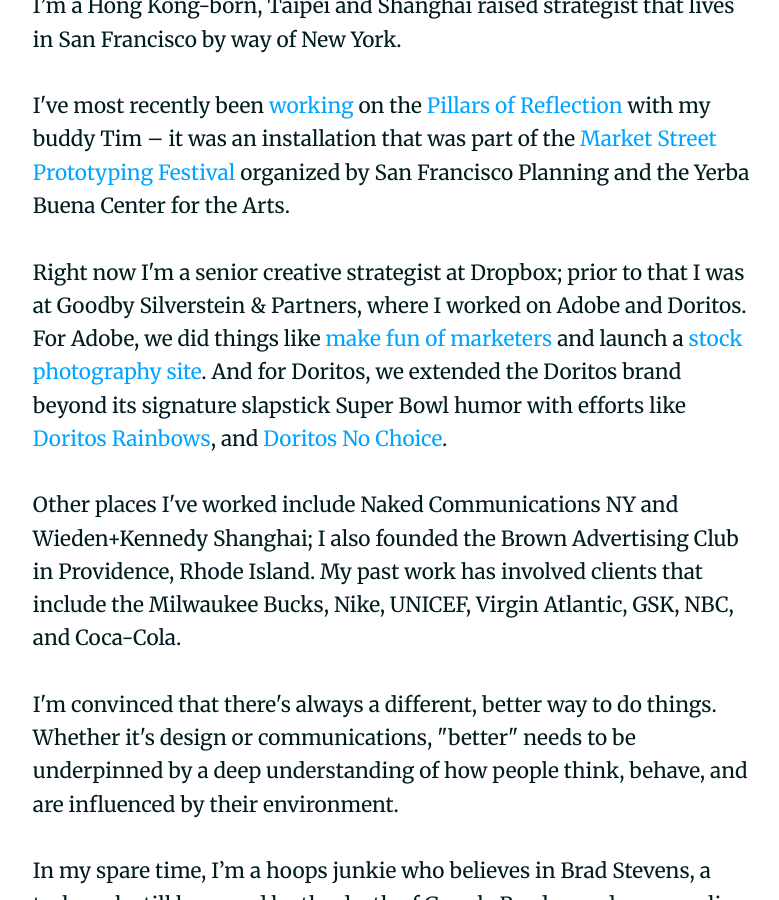
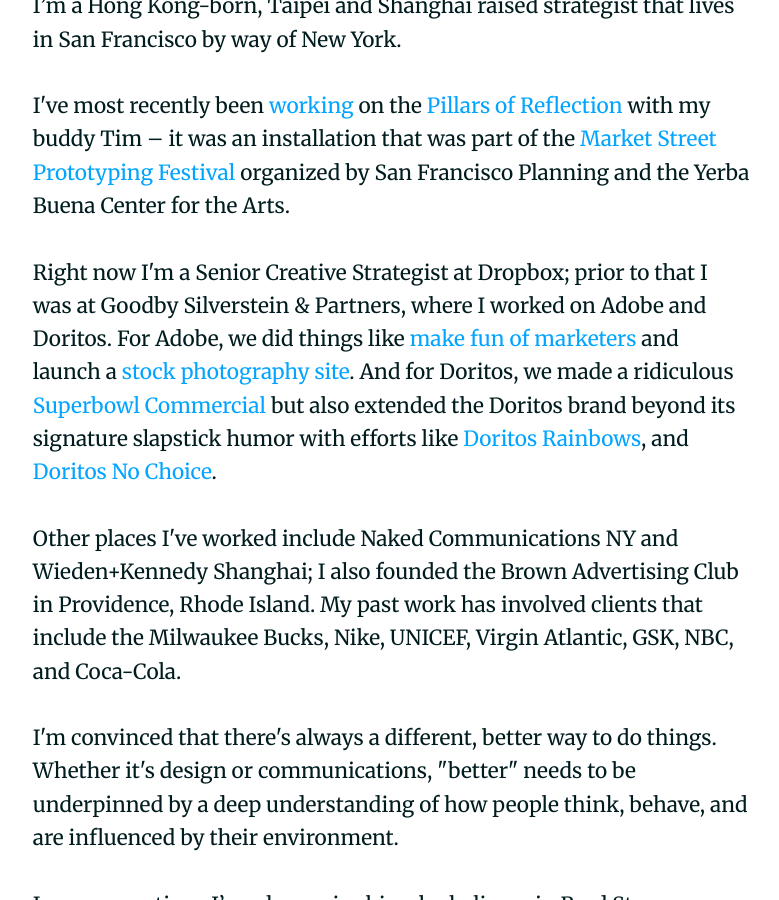
Before and after one commit to hbharding/etienne, a Jekyll site: the page built from index.html, in a window 1280 px wide and 900 px high, scrolled down 1076 px. Shown: the whole window, without its empty margins (248-1027 px from the left). Built offline with Jekyll 4.4.1, drawn with Linux system fonts in a browser that asks for light colours; nearby versions of some CDN libraries; Markdown is read by kramdown in place of the engine named in the settings.

Commit message:
Update index.html

```diff
--- a/index.html
+++ b/index.html
@@ -7,7 +7,7 @@
 
 <p>I've most recently been <a href="https://youtu.be/0G-pe01RCTk" target="_blank">working</a> on the <a href="http://marketstreetprototyping.org/2016-festival/projects/pillars-of-reflection/" target="_blank">Pillars of Reflection</a> with my buddy Tim – it was an installation that was part of the <a href="http://marketstreetprototyping.org/" target="_blank">Market Street Prototyping Festival</a> organized by San Francisco Planning and the Yerba Buena Center for the Arts.
 
-<p>Right now I'm a senior creative strategist at Dropbox; prior to that I was at Goodby Silverstein & Partners, where I worked on Adobe and Doritos.  For Adobe, we did things like <a href="https://www.youtube.com/watch?v=D6qtXK5PS38" target="_blank"> make<a href="https://www.youtube.com/watch?v=6yzbqbfh_hM" target="_blank"> fun</a> <a href="https://www.youtube.com/watch?v=_KOuliSqSJo&t=1s" target="_blank"> of</a> <a href="https://www.youtube.com/watch?v=6RH-Y0RuHb4" target="_blank">marketers</a> and launch a <a href="https://www.youtube.com/watch?v=zCPom-4xkpw&t=1s" target="_blank">stock photography site</a>.  And for Doritos, we extended the Doritos brand beyond its signature slapstick Super Bowl humor with efforts like <a href="https://www.time.com/4038837/doritos-rainbow-chips-pride-lgbt/" target="_blank">Doritos Rainbows</a>, and <a href="https://www.facebook.com/DoritosUSA/videos/10154860232226165/" target="_blank">Doritos No Choice</a>. </p>
+<p>Right now I'm a Senior Creative Strategist at Dropbox; prior to that I was at Goodby Silverstein & Partners, where I worked on Adobe and Doritos.  For Adobe, we did things like <a href="https://www.youtube.com/watch?v=D6qtXK5PS38" target="_blank"> make<a href="https://www.youtube.com/watch?v=6yzbqbfh_hM" target="_blank"> fun</a> <a href="https://www.youtube.com/watch?v=_KOuliSqSJo&t=1s" target="_blank"> of</a> <a href="https://www.youtube.com/watch?v=6RH-Y0RuHb4" target="_blank">marketers</a> and launch a <a href="https://www.youtube.com/watch?v=zCPom-4xkpw&t=1s" target="_blank">stock photography site</a>.  And for Doritos, we made a ridiculous <a href="https://www.youtube.com/watch?v=QNzzJzdgUto" target="_blank">Superbowl Commercial</a> but also extended the Doritos brand beyond its signature slapstick humor with efforts like <a href="https://www.time.com/4038837/doritos-rainbow-chips-pride-lgbt/" target="_blank">Doritos Rainbows</a>, and <a href="https://www.facebook.com/DoritosUSA/videos/10154860232226165/" target="_blank">Doritos No Choice</a>. </p>
 
 <p>Other places I've worked include Naked Communications NY and Wieden+Kennedy Shanghai; I also founded the Brown Advertising Club in Providence, Rhode Island.  My past work has involved clients that include the Milwaukee Bucks, Nike, UNICEF, Virgin Atlantic, GSK, NBC, and Coca-Cola.</p>
 
```
